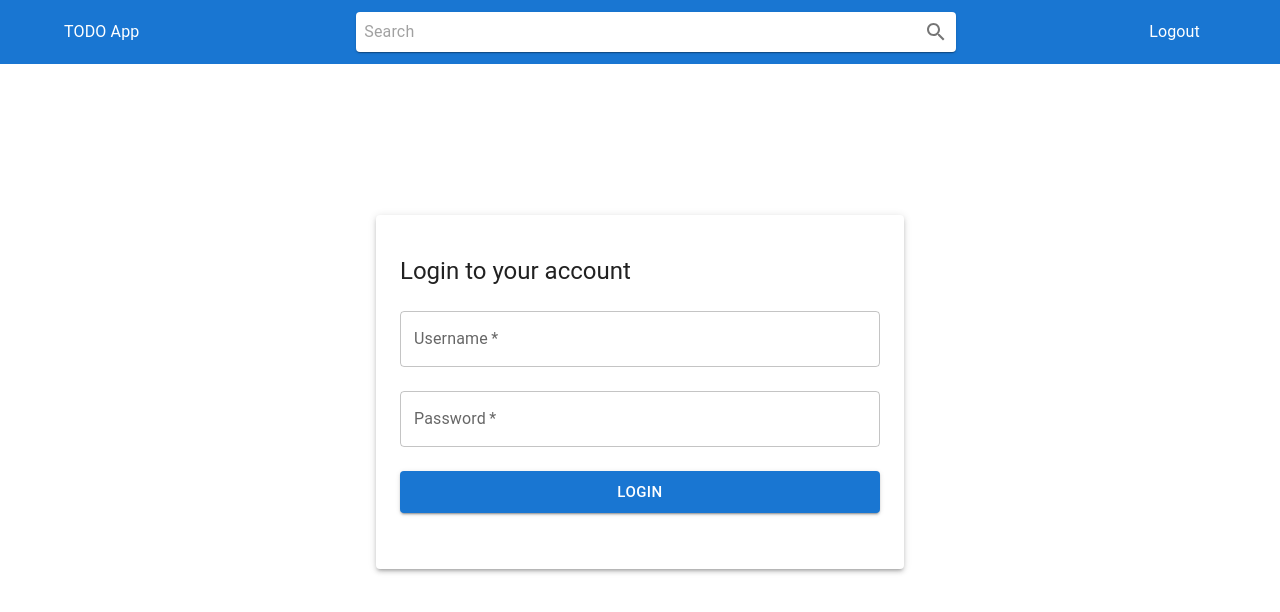
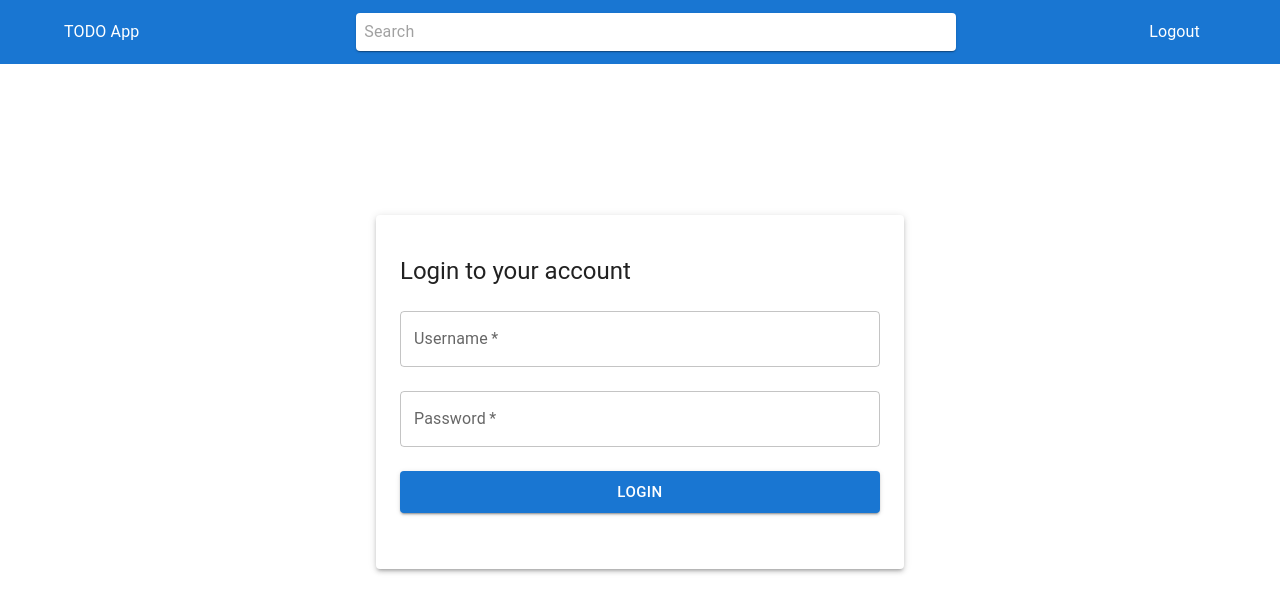
Before and after one commit to wm9610/TODO, a React (Create React App) app in the folder frontend/: page /login in a window 1280 px wide. Shown: the top 612 px of the page. Built offline with nearby package versions, Linux system fonts and the light colour scheme; sample sign-in values are in the browser's storage; the HTML template or start-up script is replaced by a standard one.

Commit message:
Add search function

```diff
--- a/frontend/src/actions/todoAction.js
+++ b/frontend/src/actions/todoAction.js
@@ -14,6 +14,7 @@ import {
   COMPLETE_TODO_REQUEST,
   COMPLETE_TODO_SUCCESS,
   COMPLETE_TODO_ERROR,
+  SEARCH_TODO_REQUEST,
 } from '../constants/todoConstant';
 
 const fetchTodoRequest = () => ({
@@ -89,6 +90,11 @@ const completeTodoError = (error) => ({
   payload: error,
 });
 
+const searchTodoRequest = (searchItem) => ({
+  type: SEARCH_TODO_REQUEST,
+  payload: searchItem,
+});
+
 export {
   fetchTodoRequest,
   fetchTodoSuccess,
@@ -105,4 +111,5 @@ export {
   completeTodoRequest,
   completeTodoSuccess,
   completeTodoError,
+  searchTodoRequest,
 };
--- a/frontend/src/components/Header.jsx
+++ b/frontend/src/components/Header.jsx
@@ -1,22 +1,23 @@
 import {useSelector, useDispatch} from 'react-redux';
 import {useNavigate} from 'react-router-dom';
+import {useState, useEffect} from 'react';
 
 import Typography from '@mui/material/Typography';
 import Paper from '@mui/material/Paper';
 import AppBar from '@mui/material/AppBar';
 import Toolbar from '@mui/material/Toolbar';
 import InputBase from '@mui/material/InputBase';
-import IconButton from '@mui/material/IconButton';
-import SearchIcon from '@mui/icons-material/Search';
 import Container from '@mui/material/Container';
 import {Link} from 'react-router-dom';
 import {List, ListItem, ListItemButton, ListItemText} from '@mui/material';
 
 import {logoutUserRequest} from '../actions/userAction';
+import {searchTodoRequest} from '../actions/todoAction';
 
 function Header() {
-  const userState = useSelector((state) => state.user);
-  const {user} = userState;
+  const {user} = useSelector((state) => state.user);
+  const todoState = useSelector((state) => state.todo);
+  const [searchItem, setSearchItem] = useState('');
 
   const dispatch = useDispatch();
   const navigate = useNavigate();
@@ -25,6 +26,10 @@ function Header() {
     dispatch(logoutUserRequest());
     navigate('/login');
   };
+
+  useEffect(() => {
+    dispatch(searchTodoRequest(searchItem));
+  }, [searchItem, dispatch]);
 
   return (
     <>
@@ -48,12 +53,15 @@ function Header() {
                     display: 'flex',
                     alignItems: 'center',
                     width: '600px',
+                    py: '3px',
                   }}
                 >
-                  <InputBase sx={{ml: 1, flex: 1}} placeholder="Search" />
-                  <IconButton>
-                    <SearchIcon type="submit" />
-                  </IconButton>
+                  <InputBase
+                    sx={{ml: 1, flex: 1}}
+                    placeholder="Search"
+                    value={searchItem}
+                    onChange={(e) => setSearchItem(e.target.value)}
+                  />
                 </Paper>
                 <List sx={{display: 'flex'}}>
                   <ListItem disablePadding>
--- a/frontend/src/constants/todoConstant.js
+++ b/frontend/src/constants/todoConstant.js
@@ -18,6 +18,8 @@ const COMPLETE_TODO_REQUEST = 'COMPLETE_TODO_REQUEST';
 const COMPLETE_TODO_SUCCESS = 'COMPLETE_TODO_SUCCESS';
 const COMPLETE_TODO_ERROR = 'COMPLETE_TODO_ERROR';
 
+const SEARCH_TODO_REQUEST = 'SEARCH_TODO_REQUEST';
+
 export {
   FETCH_TODO_REQUEST,
   FETCH_TODO_SUCCESS,
@@ -34,4 +36,5 @@ export {
   COMPLETE_TODO_REQUEST,
   COMPLETE_TODO_SUCCESS,
   COMPLETE_TODO_ERROR,
+  SEARCH_TODO_REQUEST,
 };
--- a/frontend/src/pages/Home.jsx
+++ b/frontend/src/pages/Home.jsx
@@ -16,7 +16,7 @@ import {fetchTodoRequest} from '../actions/todoAction';
 
 function Home() {
   const {user} = useSelector((state) => state.user);
-  const {loading, todos, error} = useSelector((state) => state.todo);
+  const {todos, search} = useSelector((state) => state.todo);
 
   const navigate = useNavigate();
   const dispatch = useDispatch();
@@ -27,6 +27,13 @@ function Home() {
     }
     dispatch(fetchTodoRequest());
   }, [navigate, dispatch, user]);
+
+  const newTodos =
+    search.length === 0
+      ? todos
+      : todos.filter((todo) =>
+          todo.context.toLowerCase().includes(search.toLowerCase())
+        );
 
   const [open, setOpen] = useState(false);
 
@@ -57,7 +64,7 @@ function Home() {
 
       <br />
       <Masonry columns={{sm: 1, md: 2, lg: 3}} spacing={3}>
-        {todos.map((todo, index) => (
+        {newTodos.map((todo, index) => (
           <TodoCard {...todo} index={index} key={todo._id} />
         ))}
       </Masonry>
--- a/frontend/src/reducers/todoReducer.js
+++ b/frontend/src/reducers/todoReducer.js
@@ -15,12 +15,14 @@ import {
   COMPLETE_TODO_REQUEST,
   COMPLETE_TODO_SUCCESS,
   COMPLETE_TODO_ERROR,
+  SEARCH_TODO_REQUEST,
 } from '../constants/todoConstant';
 
 const initialState = {
   loading: false,
   todos: [],
   error: '',
+  search: '',
 };
 
 const todoReducer = (state = initialState, action) => {
@@ -30,6 +32,7 @@ const todoReducer = (state = initialState, action) => {
         ...state,
         loading: true,
       };
+
     case FETCH_TODO_SUCCESS:
       return {
         ...state,
@@ -95,6 +98,12 @@ const todoReducer = (state = initialState, action) => {
         loading: false,
         error: action.payload,
       };
+    case SEARCH_TODO_REQUEST:
+      return {
+        ...state,
+        loading: true,
+        search: action.payload,
+      };
     default:
       return state;
   }
```
